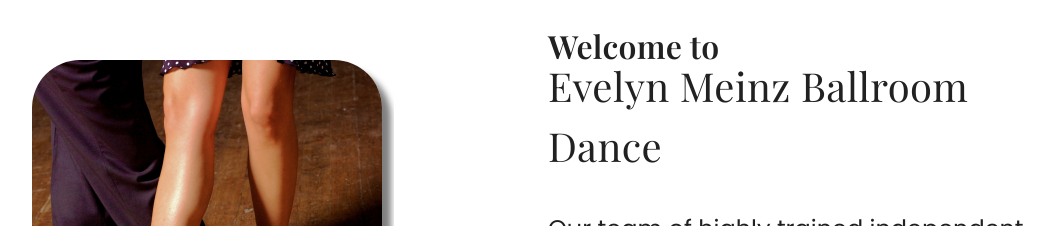
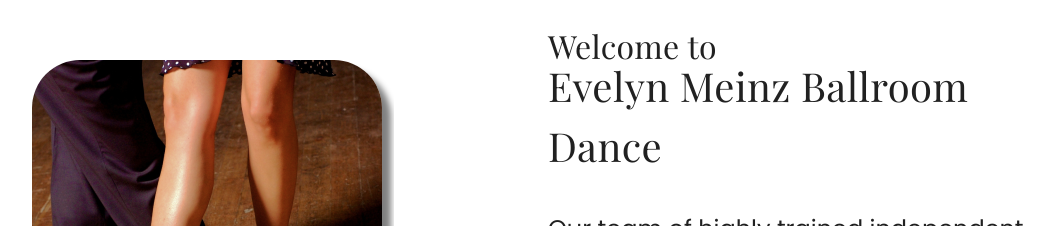
Before and after one commit to th2n10s4u/embd-website, a React (Create React App) app: page / in a window 1280 px wide. Shown: the top 226 px of the page, without its empty margins (108-1162 px from the left). Built offline with nearby package versions, Linux system fonts and the light colour scheme.

Commit message:
Update TemplateCard.js
Added font weight conditional for the header text.

```diff
--- a/src/assets/components/TemplateCard.js
+++ b/src/assets/components/TemplateCard.js
@@ -97,7 +97,7 @@ export default function TemplateCard(props) {
             ClassName="CardHeaderText"
             sx={{
               fontFamily: "Playfair Display",
-              fontWeight: "600",
+              fontWeight: props.boldHeader ? "600" : "400",
               fontSize: "32px",
               lineHeight: "20px",
             }}
```
